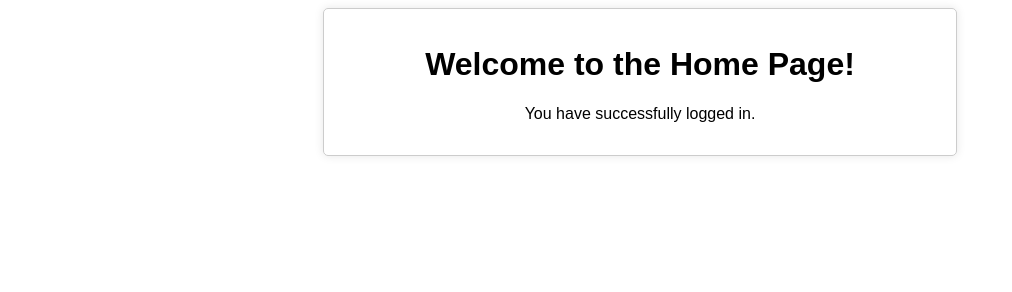
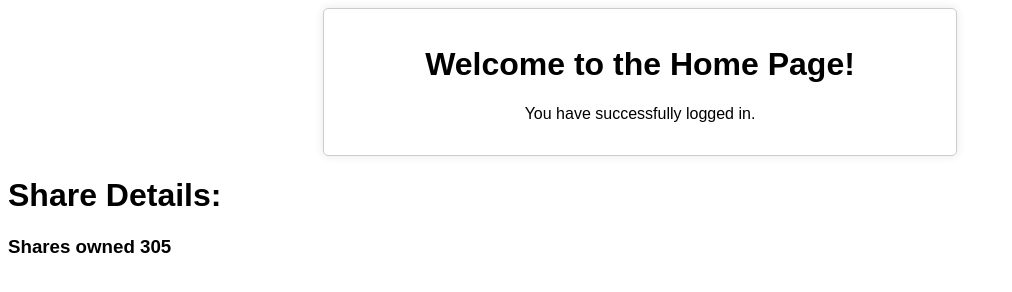
Before and after one commit to Efolls/JemWare, a plain HTML site: page home.html in a window 1280 px wide. Shown: the whole page, without its empty margins (0-1012 px from the left). Drawn offline with Linux system fonts and the light colour scheme.

Commit message:
Update home.html

```diff
--- a/home.html
+++ b/home.html
@@ -22,5 +22,7 @@
         <h1>Welcome to the Home Page!</h1>
         <p>You have successfully logged in.</p>
     </div>
+    <h1>Share Details:</h1>
+    <h3>Shares owned <b>305</b></h3>
 </body>
 </html>
```
